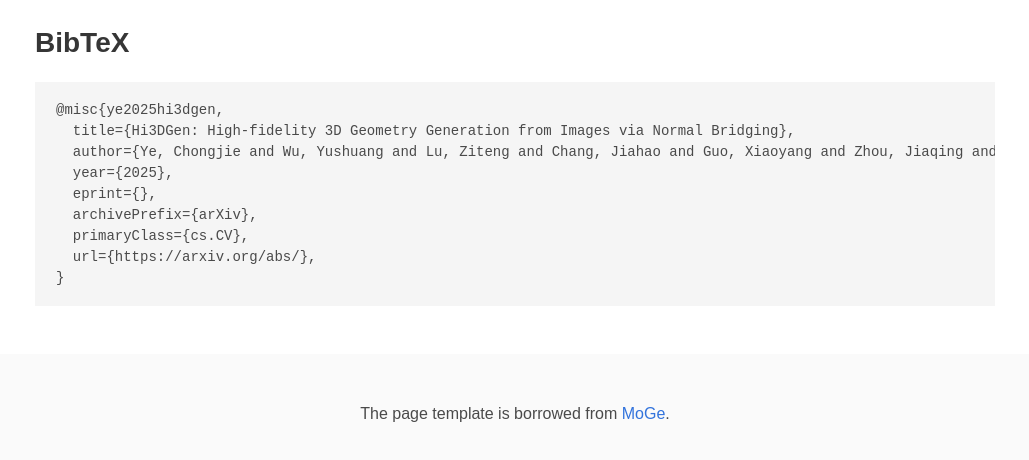
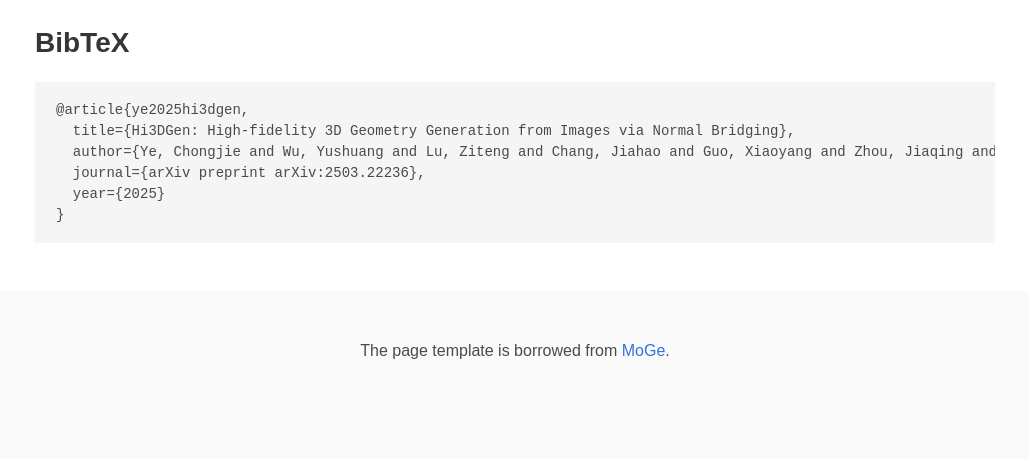
Before and after one commit to Stable-X/Stable-X.github.io, a plain HTML site: page Hi3DGen/index.html in a window 1280 px wide. Shown: the part 7090-7550 px from the top of the page, without its empty margins (125-1154 px from the left). Drawn offline with nearby package versions, Linux system fonts and the light colour scheme; some packages are replaced by stand-ins of ours; a script that the page names is missing; some icons are missing; a web font is replaced by a local one.

Commit message:
Update index.html

```diff
--- a/Hi3DGen/index.html
+++ b/Hi3DGen/index.html
@@ -79,7 +79,7 @@
               <div class="publication-links">
                 <!-- PDF Link. -->
                 <span class="link-block">
-                  <a href="https://arxiv.org/pdf/" class="external-link button is-normal is-rounded is-dark" target="_blank">
+                  <a href="https://arxiv.org/pdf/2503.22236" class="external-link button is-normal is-rounded is-dark" target="_blank">
                     <span class="icon">
                       <i class="fas fa-file-pdf"></i>
                     </span>
@@ -87,7 +87,7 @@
                   </a>
                 </span>
                 <span class="link-block">
-                  <a href="https://arxiv.org/abs/" class="external-link button is-normal is-rounded is-dark" target="_blank">
+                  <a href="https://arxiv.org/abs/2503.22236" class="external-link button is-normal is-rounded is-dark" target="_blank">
                     <span class="icon">
                       <i class="ai ai-arxiv"></i>
                     </span>
@@ -857,14 +857,11 @@
   <section class="section" id="BibTeX">
     <div class="container is-max-desktop content">
       <h2 class="title">BibTeX</h2>
-        <pre><code>@misc{ye2025hi3dgen,
+        <pre><code>@article{ye2025hi3dgen,
   title={Hi3DGen: High-fidelity 3D Geometry Generation from Images via Normal Bridging},
   author={Ye, Chongjie and Wu, Yushuang and Lu, Ziteng and Chang, Jiahao and Guo, Xiaoyang and Zhou, Jiaqing and Zhao, Hao and Han, Xiaoguang},
-  year={2025},
-  eprint={},
-  archivePrefix={arXiv},
-  primaryClass={cs.CV},
-  url={https://arxiv.org/abs/},
+  journal={arXiv preprint arXiv:2503.22236},
+  year={2025}
 }</code></pre>
     </div>
   </section>
```
